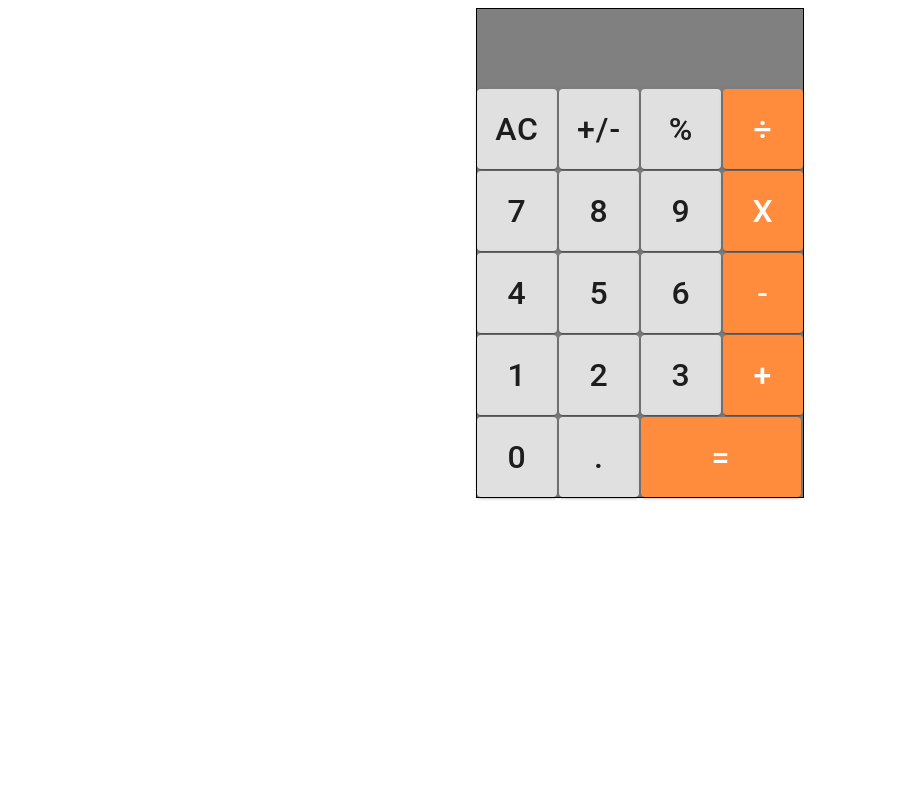
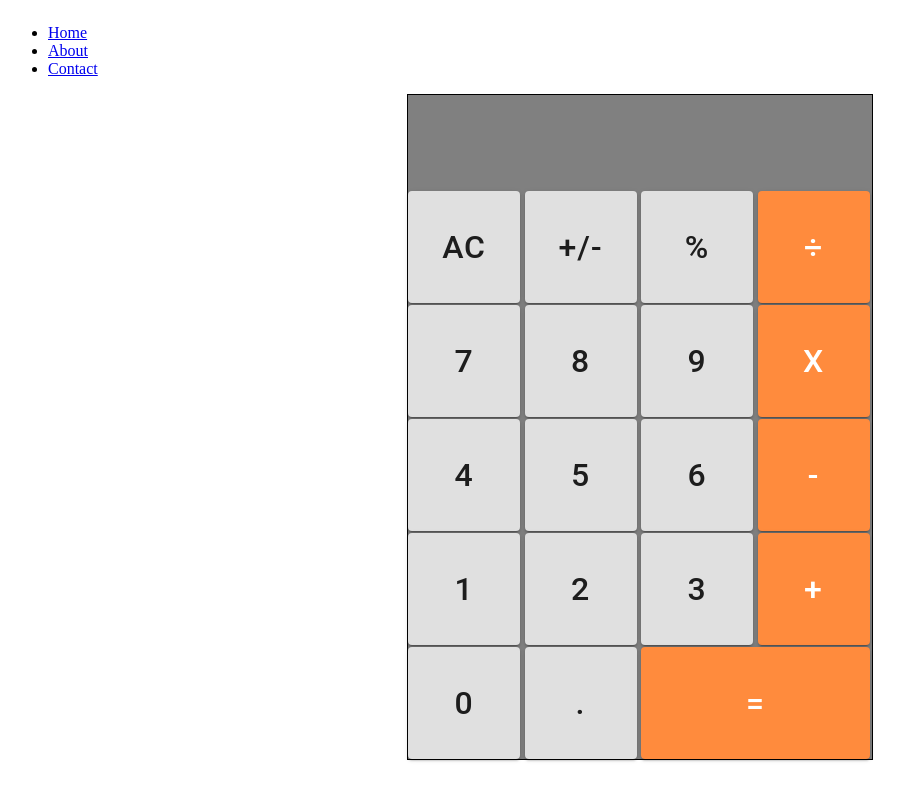
Before and after one commit to oxenprogrammer/simple-calculator, a React (Create React App) app: page / in a window 1280 px wide. Shown: the whole page, without its empty margins (0-904 px from the left). Built offline with nearby package versions, Linux system fonts and the light colour scheme.

Commit message:
Feat(math-web): update app style

```diff
--- a/src/components/App.js
+++ b/src/components/App.js
@@ -9,6 +9,12 @@ const useStyles = makeStyles(() => ({
   root: {
     border: "1px solid black",
     backgroundColor: "gray",
+    width: "29rem",
+    justifyContent: "center",
+    alignSelf: "center",
+    "@media(max-width: 480px)": {
+      width: "20rem",
+    }
   },
 }));
 
--- /dev/null
+++ b/src/components/Header.js
@@ -0,0 +1,22 @@
+import React, { memo } from "react";
+
+// eslint-disable-next-line react/display-name
+const Header = memo(() => (
+  <main>
+    <nav>
+      <ul>
+        <li>
+          <a href="/">Home</a>
+        </li>
+        <li>
+          <a href="/about">About</a>
+        </li>
+        <li>
+          <a href="/contact">Contact</a>
+        </li>
+      </ul>
+    </nav>
+  </main>
+));
+
+export default Header;
--- a/src/components/button.component.js
+++ b/src/components/button.component.js
@@ -4,8 +4,8 @@ import { makeStyles } from "@material-ui/core/styles";
 
 const useStyles = makeStyles(() => ({
   button: {
-    height: "5rem",
-    width: "5rem",
+    height: "7rem",
+    width: "7rem",
     fontSize: "2rem",
     display: "flex",
     justifyContent: "center",
@@ -17,6 +17,10 @@ const useStyles = makeStyles(() => ({
     "&:last-child": {
       width: "200%",
     },
+    "@media(max-width: 480px)": {
+      height: "4.8rem",
+      width: "4.8rem",
+    }
   },
 }));
 
--- a/src/components/display.component.js
+++ b/src/components/display.component.js
@@ -3,13 +3,15 @@ import { makeStyles } from "@material-ui/core/styles";
 
 const useStyles = makeStyles(() => ({
   display: {
-    height: "5rem",
+    height: "6rem",
     borderRadius: "1rem",
     color: "#ffffff",
-    fontSize: "2rem",
+    fontSize: "4rem",
+    fontWeight: "bold",
     display: "flex",
     marginLeft: "1rem",
     alignItems: "center",
+    textAlign: "right",
   },
 }));
 
--- a/src/index.css
+++ b/src/index.css
@@ -1,6 +1,8 @@
 #root {
   display: flex;
+  flex-direction: column;
   margin: 0;
   padding: 0;
   justify-content: center;
+  align-content: center;
 }
--- a/src/index.js
+++ b/src/index.js
@@ -1,12 +1,14 @@
 import "./index.css";
 
 import App from "./components/App";
+import Header from "./components/Header";
 import React from "react";
 import ReactDOM from "react-dom";
 import reportWebVitals from "./reportWebVitals";
 
 ReactDOM.render(
   <React.StrictMode>
+    <Header />
     <App />
   </React.StrictMode>,
   document.getElementById("root")
```
